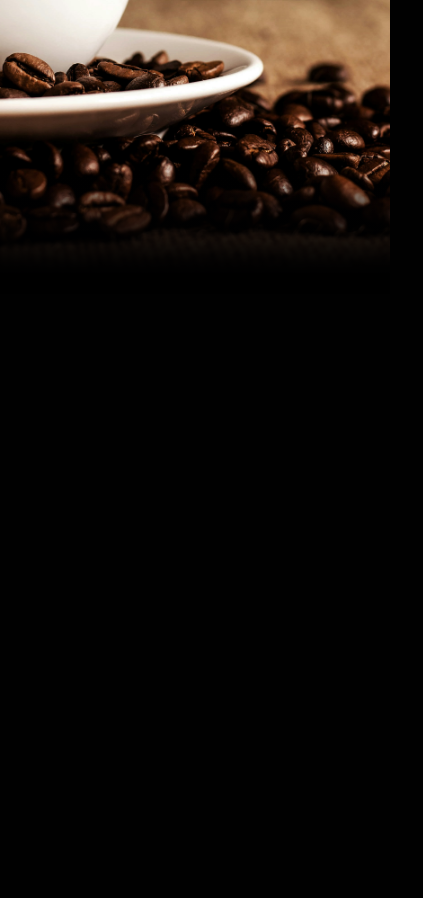
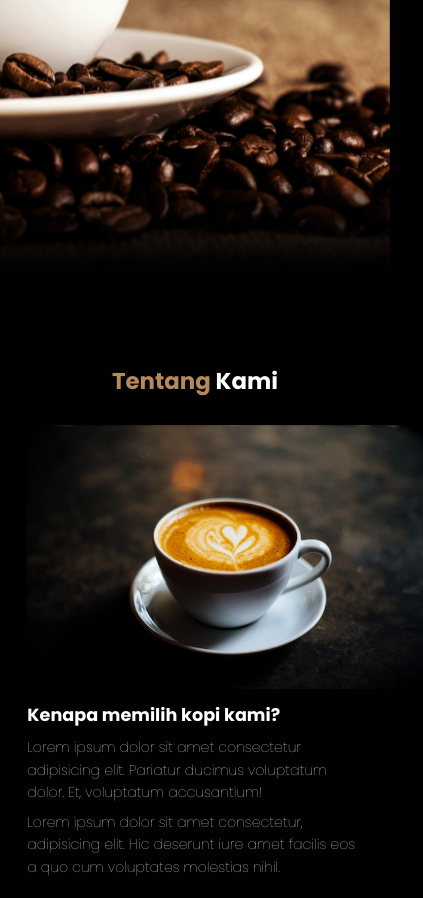
Before and after one commit to novitazalzabila/kedai-kopi-kenangan-senja, a plain HTML site: page index.html in a window 390 px wide. Shown: the part 550-1448 px from the top of the page, 423 px wide, since content can reach past the window. Before the commit the page ends 844 px from the top, so only its background shows below. Drawn offline with nearby package versions, Linux system fonts and the light colour scheme.

Commit message:
menambahkan about section

```diff
--- a/css/style.css
+++ b/css/style.css
@@ -110,16 +110,6 @@ body {
   background: linear-gradient(0deg, rgba(1, 1, 3, 1) 8%, rgba(255, 255, 255, 0) 50%);
 }
 
-/* .hero .mask-container {
-  position: absolute;
-  background: salmon;
-  inset: 0;
-  -webkit-mask-image: url("../img/header-bg.svg");
-  -webkit-mask-repeat: no-repeat;
-  -webkit-mask-size: cover;
-  -webkit-mask-position: center;
-} */
-
 .hero .content {
   padding: 1.4rem 7%;
   max-width: 60rem;
@@ -158,6 +148,55 @@ body {
   background-color: var(--primary);
   border-radius: 0.5rem;
   box-shadow: 1px 1px 3px rgba(1, 1, 3, 0.5);
+}
+
+/* About Section */
+.about,
+.menu,
+.products,
+.contact {
+  padding: 8rem 7% 1.4rem;
+}
+
+.about h2,
+.menu h2,
+.products h2,
+.contact h2 {
+  text-align: center;
+  font-size: 2.6rem;
+  margin-bottom: 3rem;
+}
+
+.about h2 span,
+.menu h2 span,
+.products h2 span,
+.contact h2 span {
+  color: var(--primary);
+}
+
+.about .row {
+  display: flex;
+}
+
+.about .row .about-img {
+  flex: 1 1 45rem;
+}
+
+.about .row .content {
+  flex: 1 1 35rem;
+  padding: 0 1rem;
+}
+
+.about .row .content h3 {
+  font-size: 1.8rem;
+  margin-bottom: 1rem;
+}
+
+.about .row .content p {
+  margin-bottom: 0.8rem;
+  font-size: 1.3rem;
+  font-weight: 100;
+  line-height: 1.6;
 }
 
 /* Media Queries */
@@ -207,6 +246,30 @@ body {
   .navbar .navbar-nav a:hover::after {
     transform: scaleX(0.2);
   }
+
+  /* about section query */
+  .about .row {
+    flex-wrap: wrap;
+  }
+
+  .about .row .about-img img {
+    height: 30rem;
+    object-fit: cover;
+    object-position: center;
+  }
+
+  .about .row .content {
+    padding: 0;
+  }
+
+  .about .row .content h3 {
+    margin-top: 1rem;
+    font-size: 2rem;
+  }
+
+  .about .row .content p {
+    font-size: 1.6rem;
+  }
 }
 
 /* Mobile Phone */
--- a/index.html
+++ b/index.html
@@ -51,6 +51,23 @@
     </section>
     <!-- Hero Section end -->
 
+    <!-- About Section start -->
+    <section id="about" class="about">
+      <h2><span>Tentang</span> Kami</h2>
+
+      <div class="row">
+        <div class="about-img">
+          <img src="img/tentang-kami.jpg" alt="Tentang Kami" />
+        </div>
+        <div class="content">
+          <h3>Kenapa memilih kopi kami?</h3>
+          <p>Lorem ipsum dolor sit amet consectetur adipisicing elit. Pariatur ducimus voluptatum dolor. Et, voluptatum accusantium!</p>
+          <p>Lorem ipsum dolor sit amet consectetur, adipisicing elit. Hic deserunt iure amet facilis eos a quo cum voluptates molestias nihil.</p>
+        </div>
+      </div>
+    </section>
+    <!-- About Section end -->
+
     <!-- Feather Icons -->
     <script>
       feather.replace();
```
Also changed, not shown: img/tentang-kami.jpg (added).
